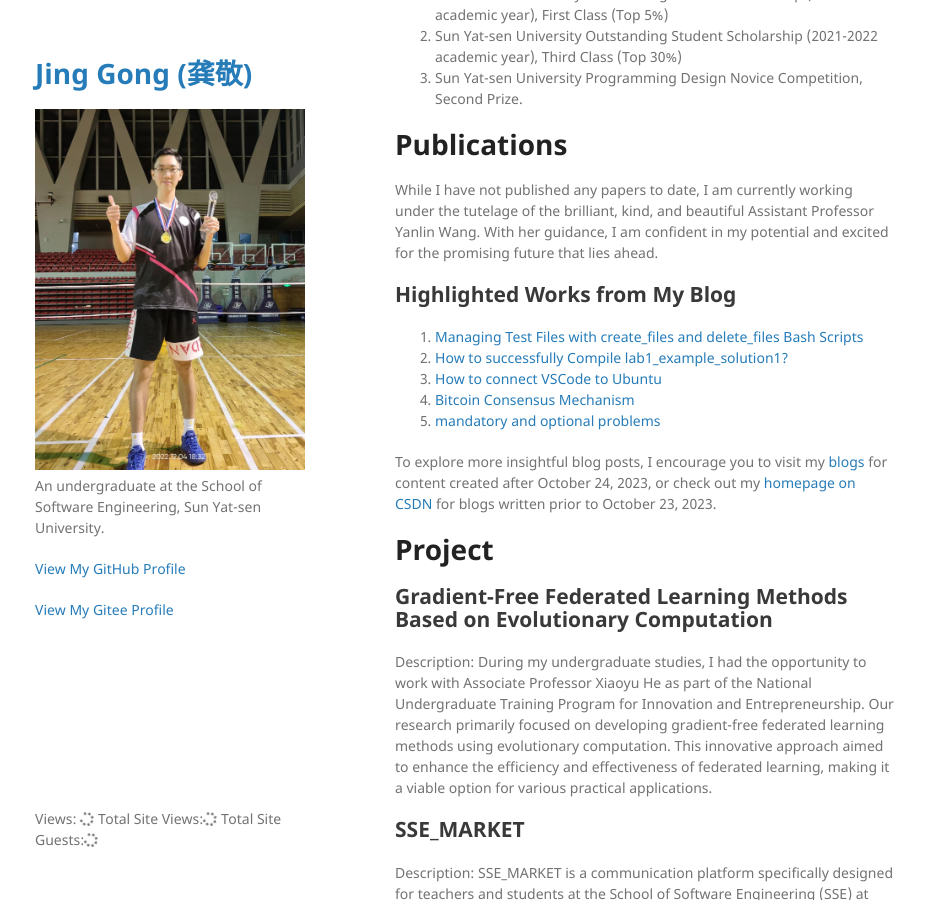
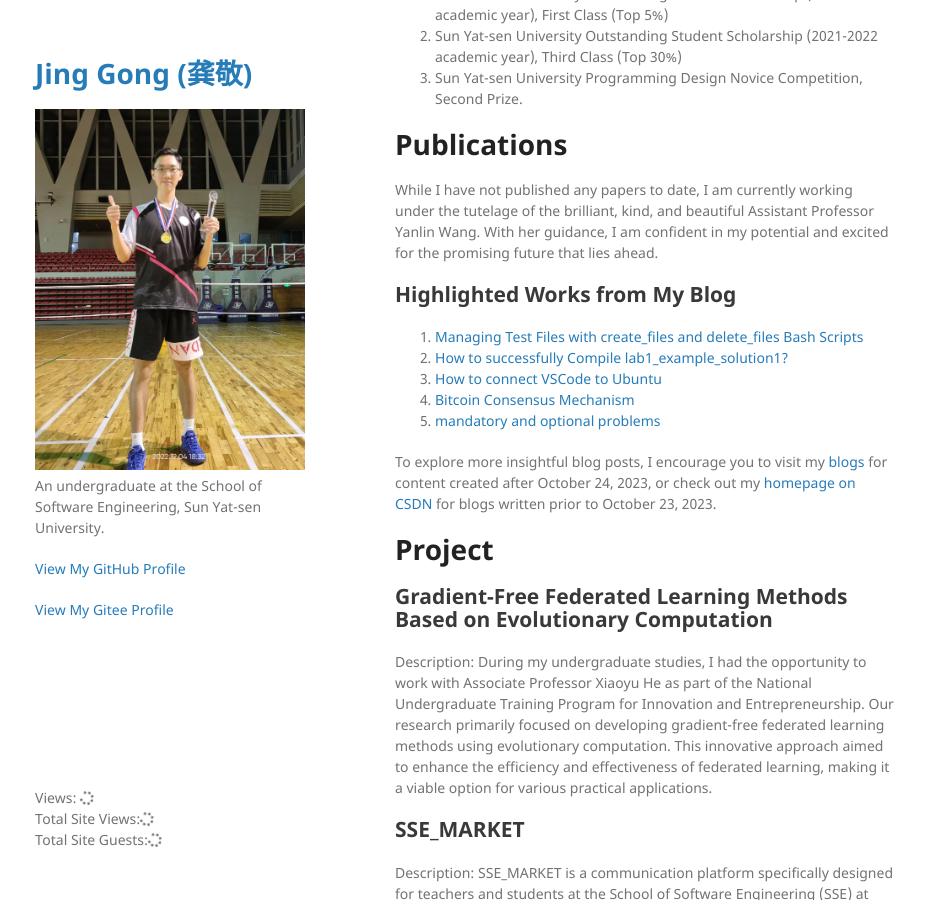
Before and after one commit to MikingG/MikingG.github.io, a Jekyll site: the page built from index.md, in a window 1280 px wide and 900 px high, scrolled down 531 px. Shown: the whole window, without its empty margins (175-1100 px from the left). Built offline with Jekyll 4.4.1, drawn with Linux system fonts in a browser that asks for light colours; nearby versions of some CDN libraries; comment, search, counter and statistics services are not loaded; our own code applies the rules of GitHub Pages for plain Markdown files.

Commit message:
Update default.html

```diff
--- a/_layouts/default.html
+++ b/_layouts/default.html
@@ -53,13 +53,12 @@
         <p>This project is maintained by <a href="{{ site.github.owner_url }}">{{ site.github.owner_name }}</a></p>
         {% endif %}
 
-      <script async src="//busuanzi.ibruce.info/busuanzi/2.3/busuanzi.pure.mini.js"></script>
       <link rel="stylesheet" href="https://use.fontawesome.com/releases/v5.3.1/css/all.css" integrity="sha384-mzrmE5qonljUremFsqc01SB46JvROS7bZs3IO2EmfFsd15uHvIt+Y8vEf7N7fWAU" crossorigin="anonymous">
 
-      <span id="busuanzi_container_page_pv">Views: <span id="busuanzi_value_page_pv"><i class="fa fa-spinner fa-spin"></i></span></span>
+      <span id="busuanzi_container_page_pv">Views: <span id="busuanzi_value_page_pv"><i class="fa fa-spinner fa-spin"></i></span></span><br>
+      <span id="busuanzi_container_site_pv">Total Site Views:<span id="busuanzi_value_site_pv"><i class="fa fa-spinner fa-spin"></i></span></span><br>
+      <span id="busuanzi_container_site_uv">Total Site Guests:<span id="busuanzi_value_site_uv"><i class="fa fa-spinner fa-spin"></i></span></span><br>
 
-      <span id="busuanzi_container_site_pv">Total Site Views:<span id="busuanzi_value_site_pv"><i class="fa fa-spinner fa-spin"></i></span></span>
-      <span id="busuanzi_container_site_uv">Total Site Guests:<span id="busuanzi_value_site_uv"><i class="fa fa-spinner fa-spin"></i></span></span>
 
       </footer>
     </div>
```
